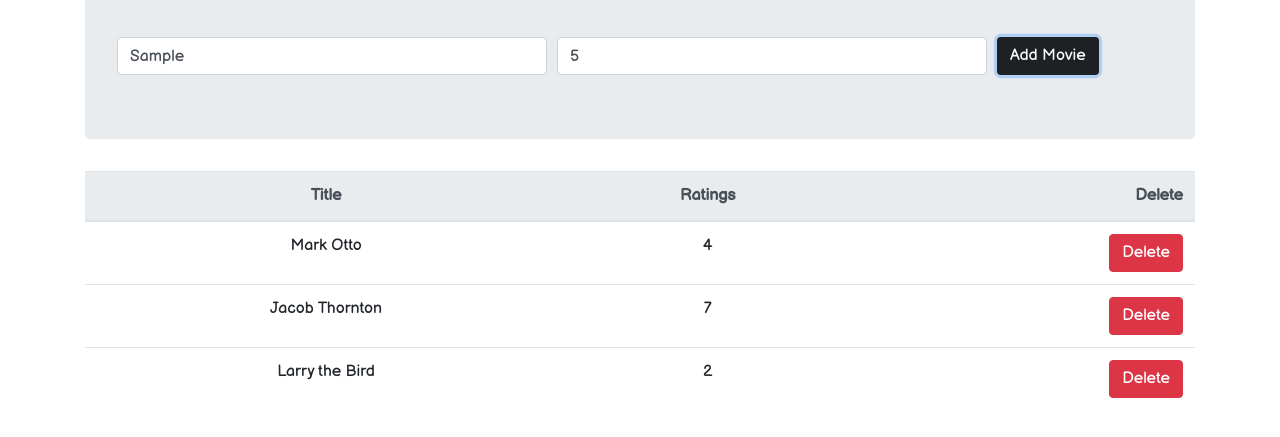
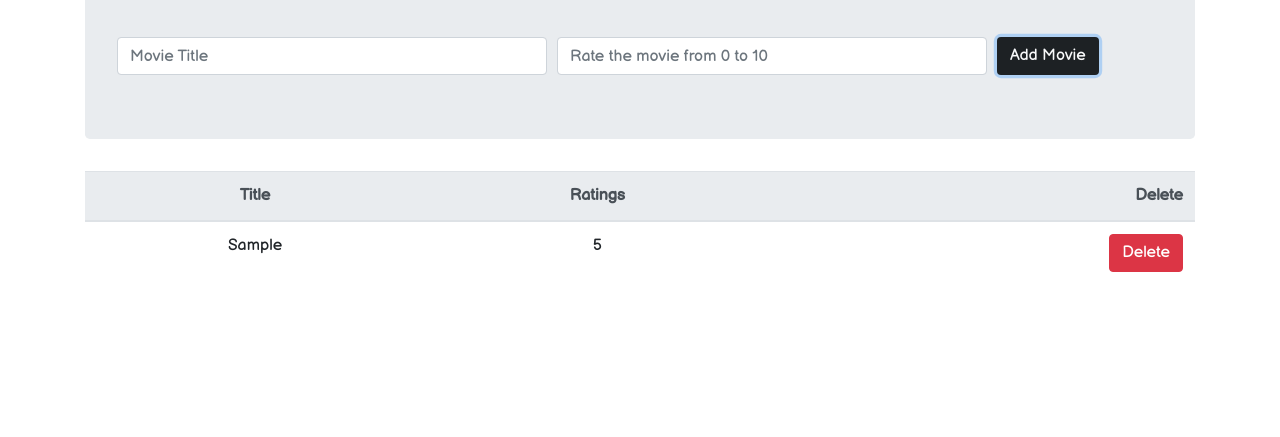
Before and after one commit to Qudusayo/simple_movie_rating, a plain HTML site: page index.html in a window 1280 px wide. Both pictures are taken after typing "Sample", "5" into the empty fields and a click on the button "Add Movie". Shown: the part 115-552 px from the top of the page. Drawn offline with nearby package versions, Linux system fonts and the light colour scheme.

Commit message:
Simple fix trick

```diff
--- a/index.html
+++ b/index.html
@@ -39,29 +39,7 @@
                     <th scope="col-2" class="text-right">Delete</th>
                 </tr>
             </thead>
-            <tbody class="table-content">
-                <tr>
-                    <td class="text-center">Mark Otto</td>
-                    <td class="text-center">4</td>
-                    <td class="text-right">
-                        <button class="btn btn-danger">Delete</button>
-                    </td>
-                </tr>
-                <tr>
-                    <td class="text-center">Jacob Thornton</td>
-                    <td class="text-center">7</td>
-                    <td class="text-right">
-                        <button class="btn btn-danger">Delete</button>
-                    </td>
-                </tr>
-                <tr>
-                    <td class="text-center">Larry the Bird</td>
-                    <td class="text-center">2</td>
-                    <td class="text-right">
-                        <button class="btn btn-danger">Delete</button>
-                    </td>
-                </tr>
-            </tbody>
+            <tbody class="table-content"></tbody>
         </table>
     </div>
 
--- a/scripts/script.js
+++ b/scripts/script.js
@@ -1,32 +1,49 @@
 // Components
 const addMovie = document.querySelector("#addMovie");
+
 const title = document.querySelector("#title");
 const rating = document.querySelector("#rating");
 
+const tableContent = document.querySelector('.table-content');
+
 // Variables
-const movies = [
-    {
-        title: "Mark Otto",
-        rating: 4,
-    },
-    {
-        title: "Jacob Thornton",
-        rating: 7,
-    },
-    {
-        title: "Larry the Bird",
-        rating: 2,
-    },
-];
+var movies = [];
+let x = 0;
+
+// Functions
+function syncMovie(){
+    const movieRate = (title, rate, id) =>`
+    <tr>
+        <td class="text-center">${title}</td>
+        <td class="text-center">${rate}</td>
+        <td class="text-right">
+            <button class="btn btn-danger" onClick="removeId(${id})">Delete</button>
+        </td>
+    </tr>
+    `
+    tableContent.innerHTML = ''
+    movies.forEach(movie => {
+        tableContent.innerHTML += movieRate(movie.title, movie.rating, movie.id);
+    })
+}
+
+function removeId(id){
+    const remains = movies.filter((movie) => movie.id !== id);
+    movies = remains;
+    syncMovie()
+}
 
 // EventListeners
 addMovie.addEventListener("click", (e) => {
     e.preventDefault();
-    movies.push({
+    x++
+
+    movies.unshift({
         title: title.value,
         rating: rating.value,
+        id: x
     });
-    console.log(movies);
+
+    syncMovie();
+    title.value = rating.value = ''
 });
-
-// Functions
```
